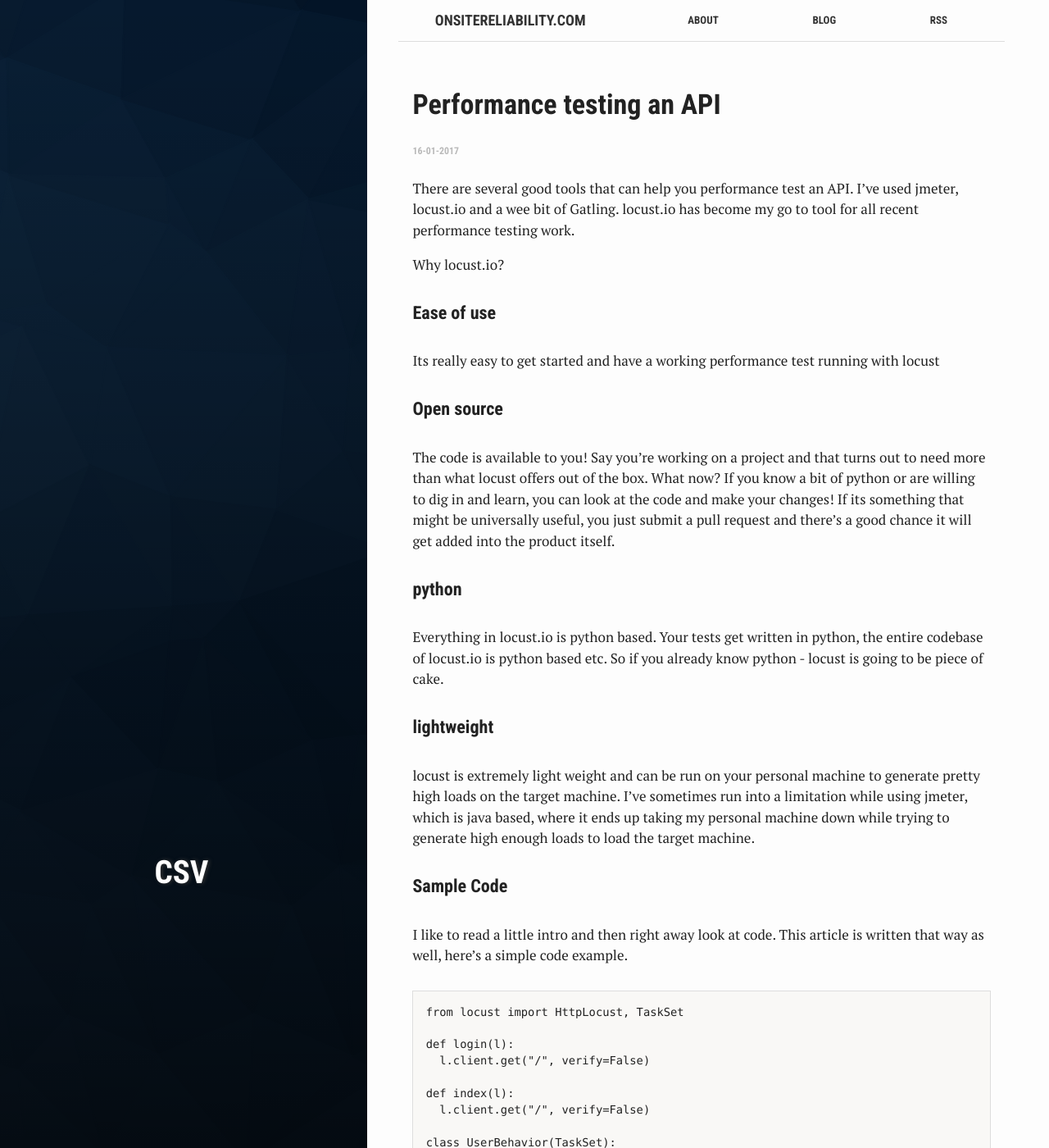
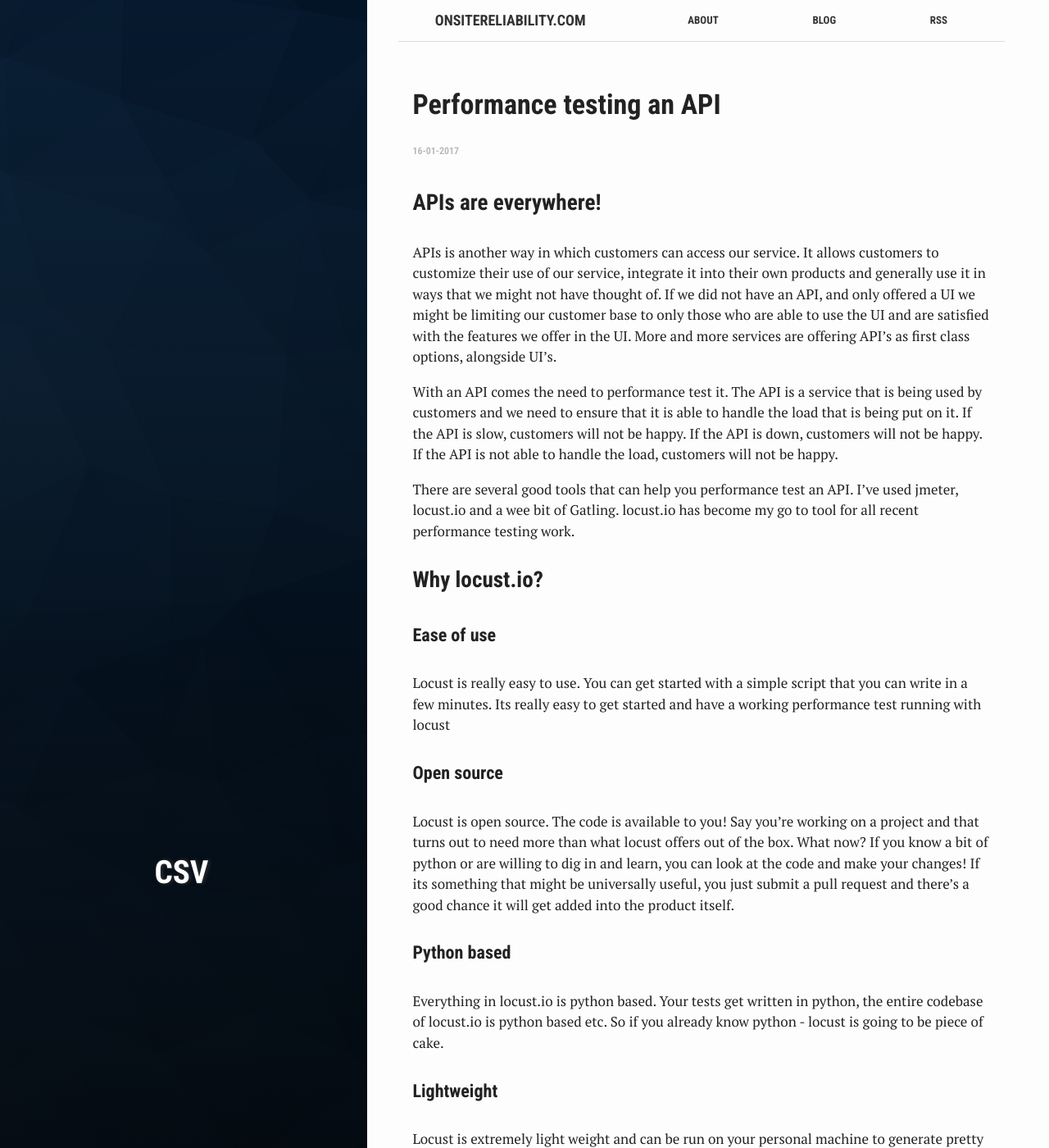
Before and after one commit to qapage/qapage.github.io, a Jekyll site: the page built from _posts/2017-01-16-Performance-testing-an-API.md, in a window 1280 px wide and 1400 px high. Shown: the whole window at 82% size. Built offline with Jekyll 4.4.1, drawn with Linux system fonts in a browser that asks for light colours; some of the changed text lies outside the part shown.

Commit message:
Updated the perf testing article

````diff
--- a/_posts/2017-01-16-Performance-testing-an-API.md
+++ b/_posts/2017-01-16-Performance-testing-an-API.md
@@ -5,24 +5,29 @@
 tags: [csv]
 ---
 
+### APIs are everywhere!
+APIs is another way in which customers can access our service. It allows customers to customize their use of our service, integrate it into their own products and generally use it in ways that we might not have thought of. If we did not have an API, and only offered a UI we might be limiting our customer base to only those who are able to use the UI and are satisfied with the features we offer in the UI. More and more services are offering API's as first class options, alongside UI's.
+
+With an API comes the need to performance test it. The API is a service that is being used by customers and we need to ensure that it is able to handle the load that is being put on it. If the API is slow, customers will not be happy. If the API is down, customers will not be happy. If the API is not able to handle the load, customers will not be happy.
+
 There are several good tools that can help you performance test an API. I’ve used jmeter, locust.io and a wee bit of Gatling. locust.io has become my go to tool for all recent performance testing work.
 
-Why locust.io?
+### Why locust.io?
 
 #### Ease of use
+Locust is really easy to use. You can get started with a simple script that you can write in a few minutes.
 Its really easy to get started and have a working performance test running with locust
 
 #### Open source
-The code is available to you! Say you’re working on a project and that turns out to need more than what locust offers out of the box. What now? If you know a bit of python or are willing to dig in and learn, you can look at the code and make your changes! If its something that might be universally useful, you just submit a pull request and there’s a good chance it will get added into the product itself.
+Locust is open source. The code is available to you! Say you’re working on a project and that turns out to need more than what locust offers out of the box. What now? If you know a bit of python or are willing to dig in and learn, you can look at the code and make your changes! If its something that might be universally useful, you just submit a pull request and there’s a good chance it will get added into the product itself.
 
-#### python
+#### Python based
 Everything in locust.io is python based. Your tests get written in python, the entire codebase of locust.io is python based etc. So if you already know python - locust is going to be piece of cake.
 
-#### lightweight
-locust is extremely light weight and can be run on your personal machine to generate pretty high loads on the target machine. I’ve sometimes run into a limitation while using jmeter, which is java based, where it ends up taking my personal machine down while trying to generate high enough loads to load the target machine.
+#### Lightweight
+Locust is extremely light weight and can be run on your personal machine to generate pretty high loads on the target machine. I’ve sometimes run into a limitation while using jmeter, which is java based, where it ends up taking my personal machine down while trying to generate high enough loads to load the target machine.
 
-#### Sample Code
-
+### Sample Code
 I like to read a little intro and then right away look at code. This article is written that way as well, here’s a simple code example.
 
 ```
@@ -52,19 +57,25 @@
 
 The min_wait and max_wait are set to 5000 and 9000, which means each simulated user will wait between 5 and 9 seconds between the requests.
 
-#### Launching
-
+### Launching
 Where to start? Right here - just follow the below steps
 
 ```
-pip install virtualenv
-virtualenv <name your environment> eg, virtualenv perftest
-source perftest/bin/activate
-pip install locustio
-Copy the above script into a python file named locustfile.py
-start locust with this command `locust -f locustfile.py –host <your apps url>`
+#Setup the environment
+#Step one, two & three create a python virtualenv for you to play around in. Step four gets locust installed.
+$ pip install virtualenv
+$ virtualenv <name your environment> eg, virtualenv perftest
+$ source perftest/bin/activate
+$ pip install locustio
+
+#Run the test
+Copy the python code from earlier in this article to locustfile.py
+
+start locust with the below command,
+$ `locust -f locustfile.py –host <your apps url>`
+
 profit!
-Step one, two & three create a python virtualenv for you to play around in. Step four gets locust installed.
+
 ```
 
 What do the results look like?
@@ -76,7 +87,7 @@
 
 You know now that your app supports 20 concurrent users, hitting the app at the rate of 3 new requests per second - without resulting in any failures. You can keep increasing the rate of new users and the total number of concurrent users until you see failures - if you want to find out your system’s limits.
 
-#### Additional Ideas
+### Additional Ideas
 
 Suppose you have a library that someone has built around your REST API. That means its really simple to interact with the API now but you’re not able to use the requests library directly and thus locust does not know if a request failed or passed, how long it took etc. What do you do now?
 
````
